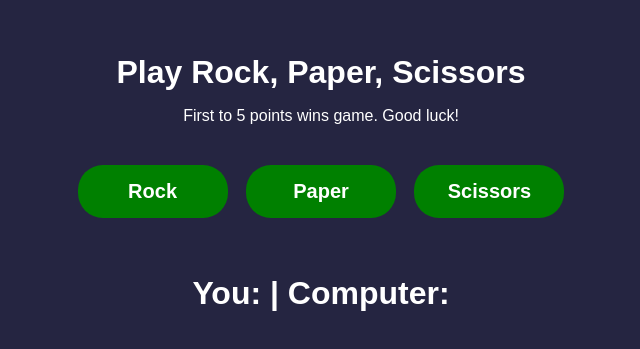
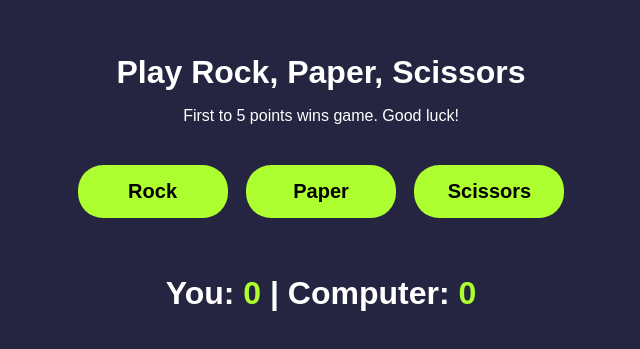
Before and after one commit to papafall/rps, a plain HTML site: page index.html in a window 1280 px wide. Shown: the part 217-566 px from the top of the page, without its empty margins (319-959 px from the left). Drawn offline with Linux system fonts and the light colour scheme.

Commit message:
Added more styles

```diff
--- a/index.html
+++ b/index.html
@@ -15,8 +15,8 @@
       <button id="scissors">Scissors</button>
       <div id="game-message"></div>
       <div id="total-score"><h1>
-        You: <span id="playerTotal"></span> | Computer:
-        <span id="computerTotal"></span>
+        You: <span id="playerTotal">0</span> | Computer:
+        <span id="computerTotal">0</span>
       </h1>
     </div>
     <h1>
--- a/style.css
+++ b/style.css
@@ -21,9 +21,9 @@ body {
 }
 
 button {
-  background-color: green;
+  background-color: greenyellow;
   border: none;
-  color: white;
+  color: black;
   font-weight: bolder;
   padding: 15px 32px;
   text-align: center;
@@ -36,7 +36,7 @@ button {
 }
 
 button:hover {
-  background-color: rgb(6, 76, 8);
+  background-color: rgb(29, 118, 37);
 }
 
 #title {
@@ -55,3 +55,8 @@ button:active {
 #game-message {
   padding: 10px;
 }
+
+#playerTotal,
+#computerTotal {
+  color: greenyellow;
+}
```
